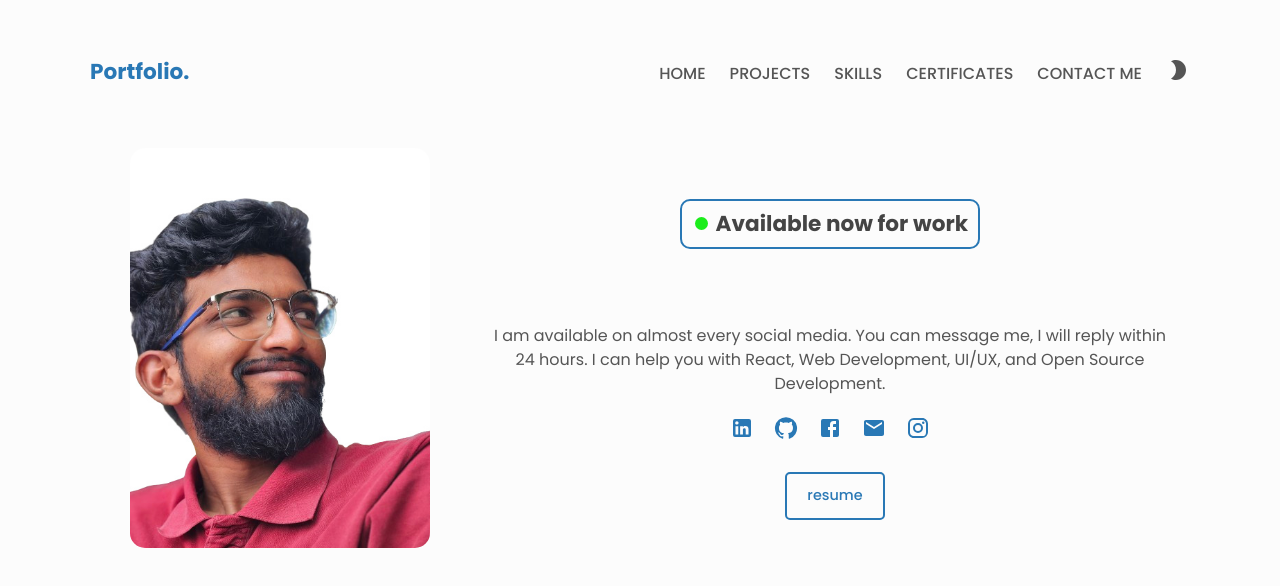
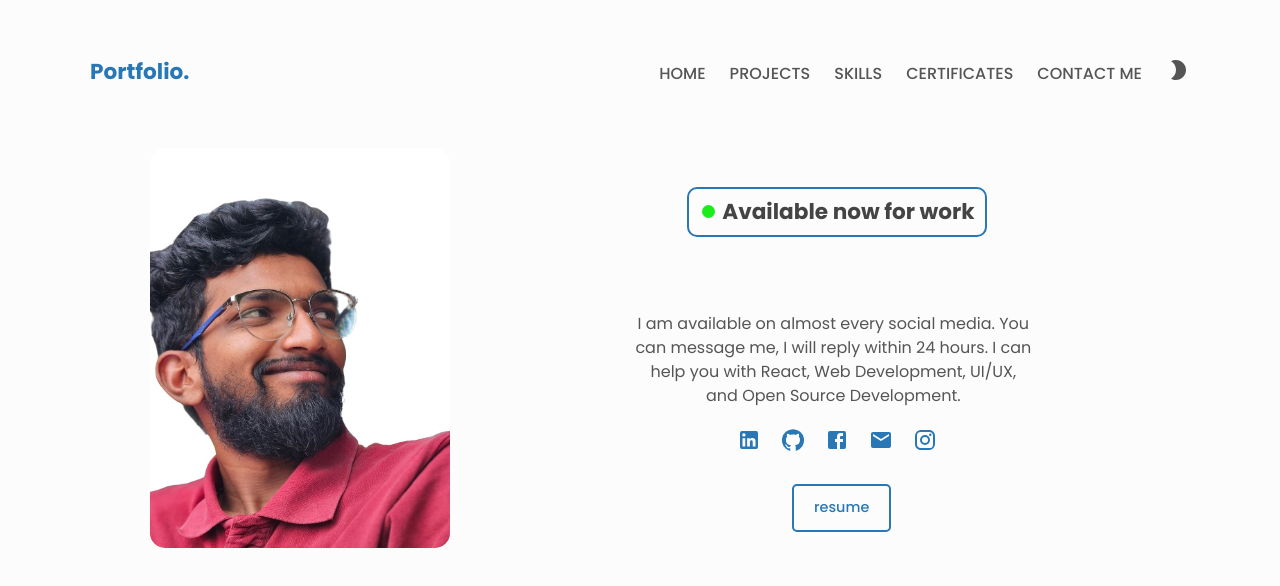
Before and after one commit to MukeshRao18/Portfolio, a React (Create React App) app: page /contact in a window 1280 px wide. Shown: the top 586 px of the page. Built offline with nearby package versions, Linux system fonts and the light colour scheme.

Commit message:
updated links

```diff
--- a/src/component/Contact/Contact.css
+++ b/src/component/Contact/Contact.css
@@ -29,6 +29,7 @@
     max-width: 100%;
     height: auto;
     transition: box-shadow 0.3s ease-in-out;
+    margin-left: 40px;
   }
 
   .hire{
@@ -64,6 +65,7 @@
     display: flex;
     flex-direction: column;
     gap: 20px;
+    margin-left: 20px;
   }
 
   .social-media {
@@ -83,6 +85,11 @@
   }
   .description{
     text-align: center;
+    width:400px;
+    display: flex;
+    align-items: center;
+    justify-content: center;
+    margin-left: 130px;
   }
 
 
--- a/src/component/Contact/Contact.js
+++ b/src/component/Contact/Contact.js
@@ -7,7 +7,7 @@ import InstagramIcon from '@mui/icons-material/Instagram';
 import FacebookIcon from '@mui/icons-material/Facebook';
 import EmailIcon from '@mui/icons-material/Email';
 import { Profile } from '../../portfolio';
-
+import { about } from '../../portfolio';
 const Contact = () => {
   const containerVariants = {
     hidden: { opacity: 0, x: -50 },
@@ -26,6 +26,7 @@ const Contact = () => {
     hidden: { opacity: 0, x: -50 },
     visible: { opacity: 1, x: 0, transition: { duration: 0.6 } },
   };
+  const {resume } = about
 
   return (
     <motion.div
@@ -63,9 +64,11 @@ const Contact = () => {
           </a>
         </motion.div>
         <motion.div className="visit" variants={itemVariants}>
-          <span type='button' className='btn rounded btn--outline'>
-            Resume
-          </span>
+        <a href={resume}>
+            <span type='button' className='btn rounded btn--outline'>
+              Resume
+            </span>
+          </a>
         </motion.div>
       </motion.div>
     </motion.div>
--- a/src/portfolio.js
+++ b/src/portfolio.js
@@ -28,7 +28,7 @@ const header = {
     role: 'Front End Engineer',
     description:
       "As a Junior Front-End Developer, I have strong skills in HTML, CSS, JavaScript, React, Bootstrap, and more. I love creating interactive websites and I'm focused on becoming an expert in React. I'm excited to work on real projects and want to build solutions that improve user experiences.",
-    resume: 'file:///C:/Users/bmuke/Downloads/Mukesh-Resume2.pdf',
+    resume: 'https://drive.google.com/file/d/1ZDjUnj80qjOLAggGcsWHIdXE2daGUT0Q/view?usp=sharing',
     social: {
       linkedin: 'https://www.linkedin.com/in/mukesh-kumar-b-474714200/',
       github: 'https://github.com/MukeshRao18',
@@ -92,17 +92,17 @@ const header = {
  const certificates=[
   {
     name:'Google AI-ML',
-    link:'file:///C:/Users/bmuke/Downloads/google%20aiml.pdf',
+    link:'https://drive.google.com/file/d/1rb5UUSjTJywyBw4KfgE1l4let0nhWr5H/view?usp=sharing',
     image:`${Google}`,
   },
   {
     name:'AWS Cloud',
-    link:'file:///C:/Users/bmuke/Downloads/AWS%20cloud.pdf',
+    link:'https://drive.google.com/file/d/1RO_p_NLBL90IM6yHEl-GrlDnSQpK3Gp0/view?usp=sharing',
     image:`${AWS}`,
   },
   {
     name:'Network Security',
-    link:'file:///C:/Users/bmuke/Downloads/Fortinet%20certificte.pdf',
+    link:'https://drive.google.com/file/d/18NMgvxko_iRNfFay27uFcHlbfClKt_-V/view?usp=sharing',
     image:`${Fortinet}`,
   },
   {
```
